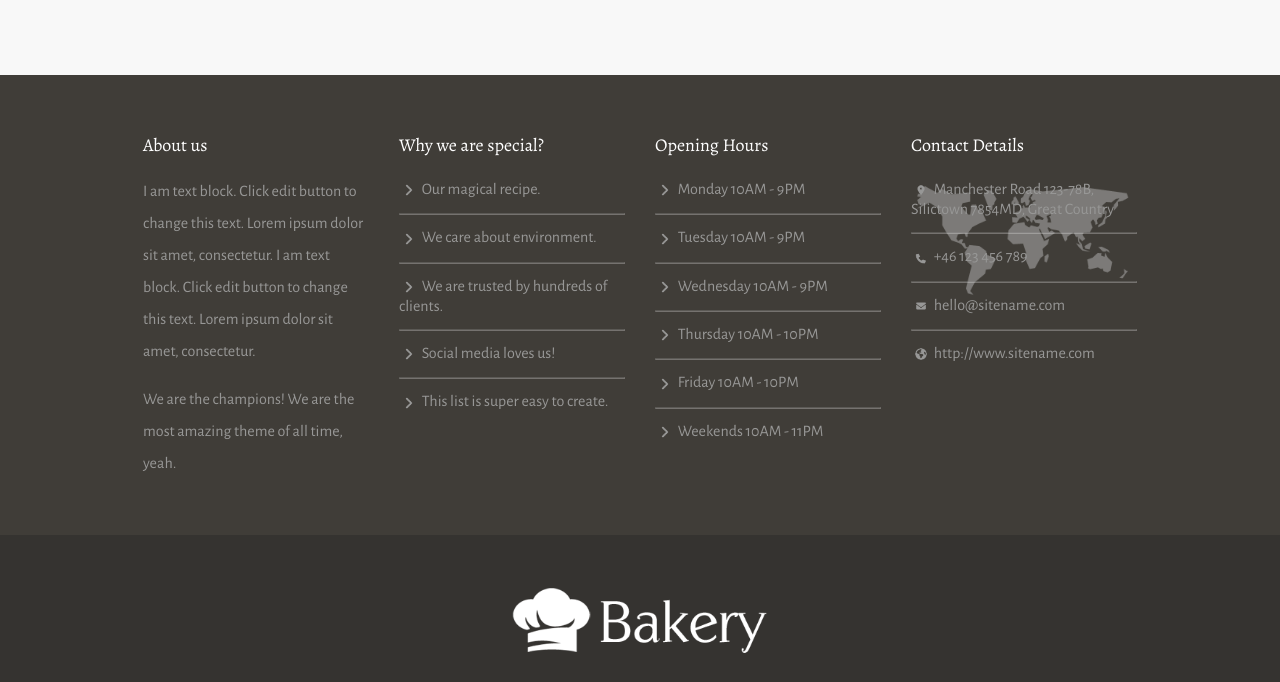
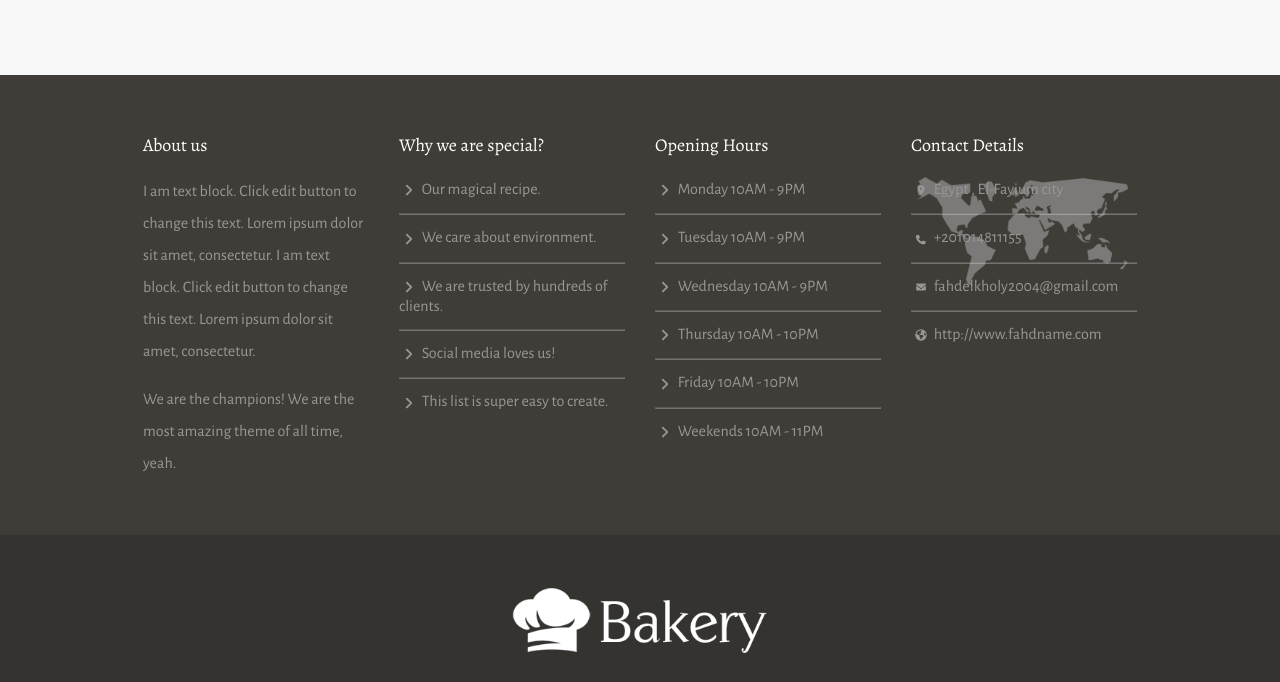
Before and after one commit to fahdmohamed18/Engage-Bakery, a plain HTML site: page index.html in a window 1280 px wide. Shown: the part 3489-4171 px from the top of the page. Drawn offline with nearby package versions, Linux system fonts and the light colour scheme.

Commit message:
Update layout and content in index.html

```diff
--- a/index.html
+++ b/index.html
@@ -282,22 +282,22 @@
               <ul>
                 <li>
                   <img src="images/Icons/location.png" alt="location icon" />
-                  Manchester Road 123-78B, Silictown 7854MD, Great Country
+                  Egypt , El-Fayium city
                 </li>
                 <hr />
                 <li>
                   <img src="images/Icons/phone-gray.png" alt="phone icon" />
-                  +46 123 456 789
+                  +201014811155
                 </li>
                 <hr />
                 <li>
                   <img src="images/Icons/email-solid.png" alt="email icon" />
-                  hello@sitename.com
+                  fahdelkholy2004@gmail.com
                 </li>
                 <hr />
                 <li>
                   <img src="images/Icons/earth.png" alt="earth icon" />
-                  http://www.sitename.com
+                  http://www.fahdname.com
                 </li>
               </ul>
             </div>
```
